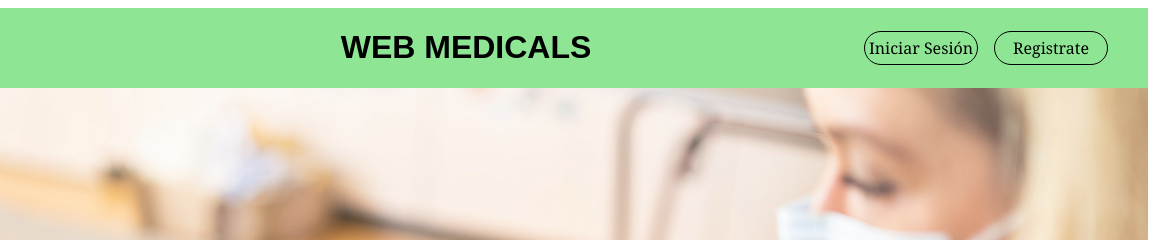
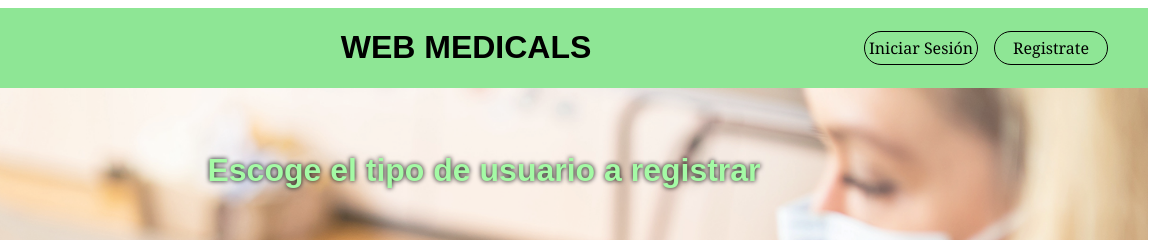
Before and after one commit to camilo520/ProyectoWeb, a plain HTML site: page Registro.html in a window 1280 px wide. Shown: the top 240 px of the page, 124-1280 px from the left. Drawn offline with Linux system fonts and the light colour scheme.

Commit message:
commit final 2.0

```diff
--- a/Registro.html
+++ b/Registro.html
@@ -21,6 +21,7 @@
     </div>
     <div id="o-nav-login">
         <img class="o-back-image" src="imagenes/El-futuro-de-la-telemedicina.jpg" alt="Imagen_consulta" />
+        <h1 class="o-title">Escoge el tipo de usuario a registrar</h1>
         <div class="o-login-box">
             <div class="o-dropdown">
                 <select id="o-option" onchange="changeVar()">
--- a/css/styleReg.css
+++ b/css/styleReg.css
@@ -67,6 +67,18 @@
     opacity: 0.8;
 }
 
+.o-title{
+    position: absolute;
+    display: flex;
+    justify-content: center;
+    color: #a4faa5;
+    font-family: sans-serif;
+    font-weight: bold;
+    margin-top: 2em;
+    margin-right: 2em;
+    text-shadow: 0px 0px 5px #000000;
+}
+
 .o-login-box{
     position: absolute;
     opacity: 0.9;
@@ -122,7 +134,7 @@
 
 #o-pacientes{
       font-family: sans-serif;
-  }
+}
 
 #o-doctores{
     font-family: sans-serif;
```
